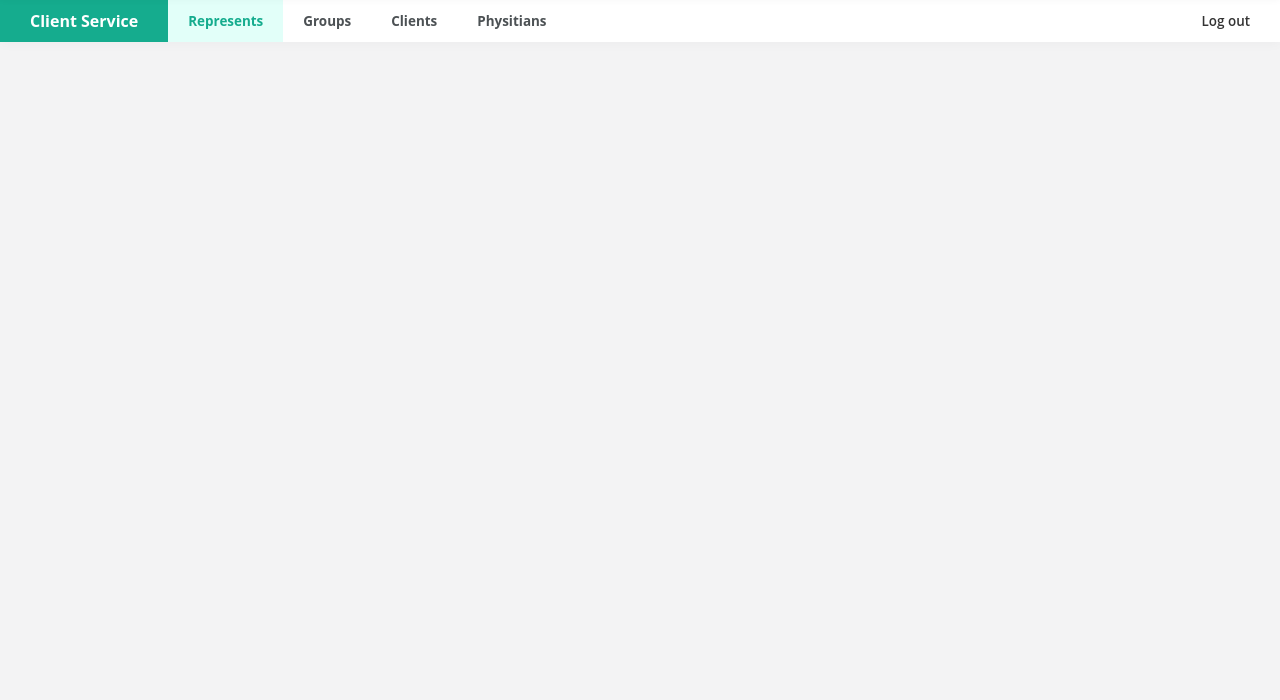
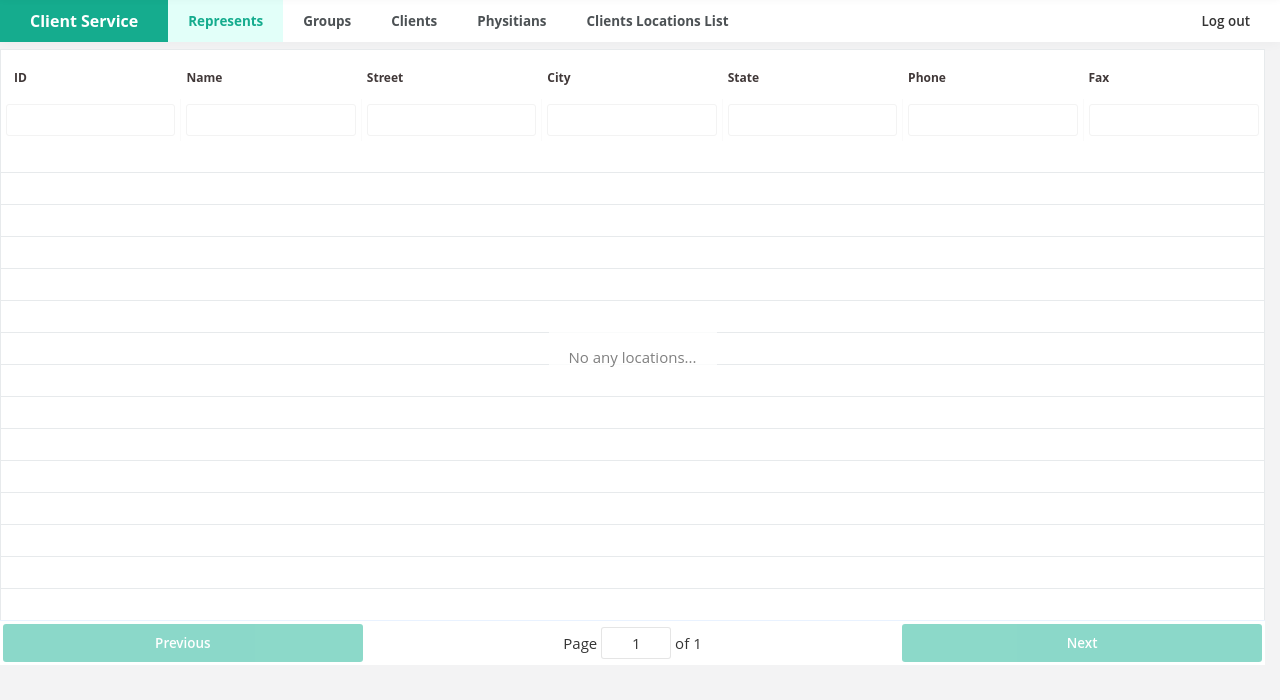
Before and after one commit to Nastromo/client, a React (Create React App) app: page /account/locs in a window 1280 px wide. Shown: the top 700 px of the page. Built offline with nearby package versions, Linux system fonts and the light colour scheme.

Commit message:
locs done

```diff
--- a/src/components/LocationData.js
+++ b/src/components/LocationData.js
@@ -71,6 +71,61 @@ export class LocationData extends Component {
                             <input type="text" className="simple-input-s" />
                         </div>
                     </div>
+
+
+                    <p className="title-input-s marg-todd">BILLING INFO:</p>
+                    <div className="flex ju-btw">
+                        <div className="margrr">
+                            <p className="title-input-s">Street:</p>
+                            <input type="text" className="simple-input-s" />
+                        </div>
+
+                    </div>
+
+                    <div className="flex ju-btw">
+                        <div className="margrree">
+                            <p className="title-input-s">City:</p>
+                            <input type="text" className="simple-input-s" />
+                        </div>
+                        <div className="margrree">
+                            <p className="title-input-s">State:</p>
+                            <NewDropDown
+                                id="time"
+                                actionType="SET_UNIT_OPTION"
+                                height="30px"
+                                status={this.props.isOpenTime}
+                                menu={this.types}
+                                option={this.props.type} />
+                        </div>
+                        <div className="margrree">
+                            <p className="title-input-s">Zip:</p>
+                            <input type="text" className="simple-input-s" />
+                        </div>
+                    </div>
+
+                    <div className="flex ju-btw">
+                        <div className="margrr">
+                            <p className="title-input-s">Phone:</p>
+                            <input type="text" className="simple-input-s" />
+                        </div>
+                        <div className="margrr">
+                            <p className="title-input-s">Phone Ext:</p>
+                            <input type="text" className="simple-input-s" />
+                        </div>
+                    </div>
+
+                    <div className="flex ju-btw">
+                        <div className="margrr">
+                            <p className="title-input-s">Fax #</p>
+                            <input type="text" className="simple-input-s" />
+                        </div>
+                        <div className="margrr">
+                            <p className="title-input-s">Email:</p>
+                            <input type="text" className="simple-input-s" />
+                        </div>
+                    </div>
+
+
                     <p className="title-input-s">Notes</p>
                     <textarea
                         className="gross-other-s"
--- /dev/null
+++ b/src/components/Locs.js
@@ -0,0 +1,96 @@
+import React, { Component } from 'react';
+import { connect } from 'react-redux';
+import ReactTable from "react-table";
+import '../table.css';
+
+
+
+
+export class Locs extends Component {
+
+    initColumns = () => {
+        return [
+            {
+                Header: 'ID',
+                accessor: 'id',
+            },
+            {
+                Header: 'Name',
+                accessor: 'name',
+            },
+            {
+                Header: 'Street',
+                accessor: 'street',
+            },
+            {
+                Header: 'City',
+                accessor: 'city',
+            },
+            {
+                Header: 'State',
+                accessor: 'state',
+            },
+            {
+                Header: 'Phone',
+                accessor: 'phone',
+            },
+            {
+                Header: 'Fax',
+                accessor: 'fax',
+            }
+        ];
+    }
+
+    handleRowClick = (state, rowInfo, column, instance) => {
+        if (rowInfo) {
+            return {
+                onClick: (e, handleOriginal) => this.props.showInstrum(Number(rowInfo.index)),
+                style: {
+                    fontWeight: rowInfo.index === this.props.selected ? '700' : '600',
+                    color: rowInfo.index === this.props.selected ? '#1ab394' : '#4e4e4e',
+                    background: rowInfo.index === this.props.selected ? '#e2fff9' : '',
+                }
+            }
+        } else {
+            return {}
+        }
+    }
+
+    handleCreate = () => {
+        this.props.createMode(true);
+    }
+
+    renderList = (list, text) => {
+        return (
+            <div className="content-table small-t basis50 marg-ty">
+                <ReactTable
+                    data={list}
+                    getTdProps={this.handleRowClick}
+                    columns={this.initColumns()}
+                    resizable={false}
+                    filterable={true}
+                    defaultPageSize={15}
+                    noDataText={text}
+                />
+            </div>
+        )
+    }
+
+    render() {
+        if (this.props.isLoading) return this.renderList([], `Loading list...`);
+        if (this.props.isErrored) return this.renderList([], `Error occurred...`);
+        return this.renderList(this.props.list, `No any locations...`);
+    }
+}
+
+const mapStateToProps = (state) => ({
+    // list: state.tests,
+    list: [],
+    selected: state.activeTestRow,
+})
+
+const mapDispatchToProps = dispatch => ({
+
+})
+
+export default connect(mapStateToProps, mapDispatchToProps)(Locs)
--- a/src/components/Navigation.js
+++ b/src/components/Navigation.js
@@ -45,6 +45,9 @@ export class Navigation extends Component {
             case `option4`:
                 this.setActive(this.phy);
                 break;
+            case `option5`:
+                this.setActive(this.locs);
+                break;
             default: break;
         }
     }
@@ -80,6 +83,11 @@ export class Navigation extends Component {
                             onClick={this.handleClick}
                             innerRef={el => this.phy = el}
                             to="/account/physitians">Physitians</Link>
+                        <Link
+                            id="option5"
+                            onClick={this.handleClick}
+                            innerRef={el => this.locs = el}
+                            to="/account/locs">Clients Locations List</Link>
                     </div>
 
                     <div className="work-info">
--- a/src/components/PrivateRoute.js
+++ b/src/components/PrivateRoute.js
@@ -7,6 +7,8 @@ import Groups from './Groups';
 import Clients from './Clients';
 import Physitians from './Physitians';
 import Navigation from './Navigation';
+import Locs from './Locs';
+
 
 
 
@@ -25,6 +27,7 @@ export class PrivateRoute extends Component {
                     <Route exact path="/account/groups" component={Groups} />
                     <Route exact path="/account/clients" component={Clients} />
                     <Route exact path="/account/physitians" component={Physitians} />
+                    <Route exact path="/account/locs" component={Locs} />
 
                 </Switch>
             </div>
--- a/src/index.css
+++ b/src/index.css
@@ -2018,3 +2018,7 @@ p.logo-text:hover {
 .marg-tio {
     margin-top: 10px;
 }
+
+.marg-todd {
+    margin-top: 20px;
+}
```
